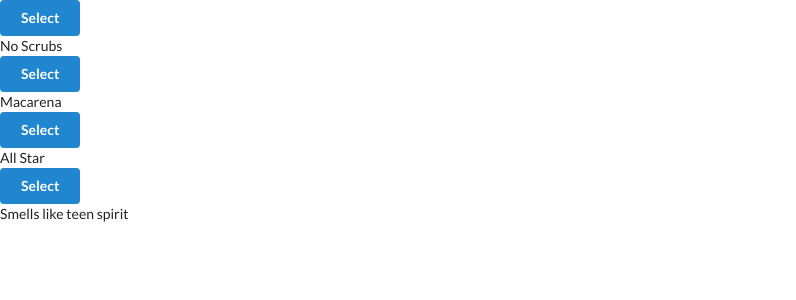
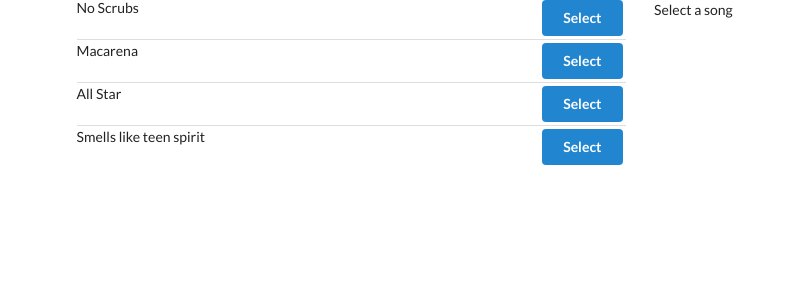
Before and after one commit to oliver-gomes/react-stephg, a React (Create React App) app in the folder songs/: page / in a window 1280 px wide. Shown: the top 300 px of the page, without its empty margins (0-796 px from the left). Built offline with nearby package versions, Linux system fonts and the light colour scheme.

Commit message:
finishing up

```diff
--- a/songs/src/components/App.js
+++ b/songs/src/components/App.js
@@ -1,10 +1,18 @@
 import React from "react";
 import SongList from "./SongList";
+import SongDetail from "./SongDetail";
 
 export default function App() {
   return (
-    <div>
-      <SongList />
+    <div className="ui container grid">
+      <div className="ui row">
+        <div className="column eight wide">
+          <SongList />
+        </div>
+        <div className="column eight wide">
+          <SongDetail />
+        </div>
+      </div>
     </div>
   );
 }
--- /dev/null
+++ b/songs/src/components/SongDetail.js
@@ -0,0 +1,25 @@
+import React from "react";
+import { connect } from "react-redux";
+
+const SongDetail = ({ song }) => {
+  if (!song) {
+    return <div>Select a song</div>;
+  }
+  return (
+    <div>
+      <h3>Details for:</h3>
+      <p>
+        Title: {song.title}
+        <br />
+        Duration: {song.duration}
+      </p>
+    </div>
+  );
+};
+
+const mapStateToProps = state => {
+  return {
+    song: state.selectedSong
+  };
+};
+export default connect(mapStateToProps)(SongDetail);
--- a/songs/src/components/SongList.js
+++ b/songs/src/components/SongList.js
@@ -1,5 +1,6 @@
 import React from "react";
 import { connect } from "react-redux";
+import { selectSong } from "../actions";
 
 class SongList extends React.Component {
   renderList() {
@@ -7,7 +8,12 @@ class SongList extends React.Component {
       return (
         <div className="item" key={song.title}>
           <div className="right floated content">
-            <button className="ui button primary">Select</button>
+            <button
+              className="ui button primary"
+              onClick={() => this.props.selectSong(song)}
+            >
+              Select
+            </button>
           </div>
           <div className="content">{song.title}</div>
         </div>
@@ -16,7 +22,7 @@ class SongList extends React.Component {
   }
 
   render() {
-    return <div>{this.renderList()}</div>;
+    return <div className="ui divided list">{this.renderList()}</div>;
   }
 }
 
@@ -24,4 +30,9 @@ const mapStateToProps = state => {
   return { songs: state.songs };
 };
 
-export default connect(mapStateToProps)(SongList);
+export default connect(
+  mapStateToProps,
+  {
+    selectSong: selectSong
+  }
+)(SongList);
```
